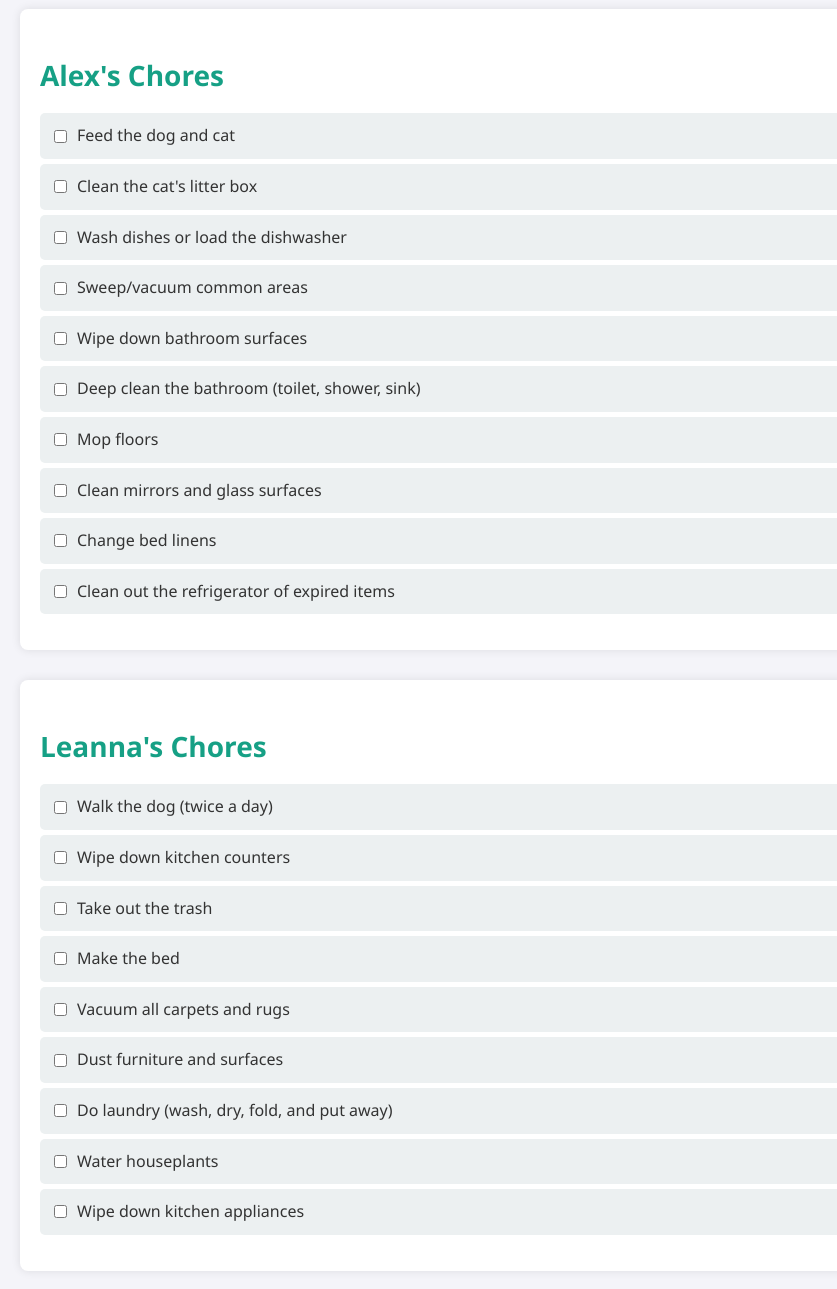
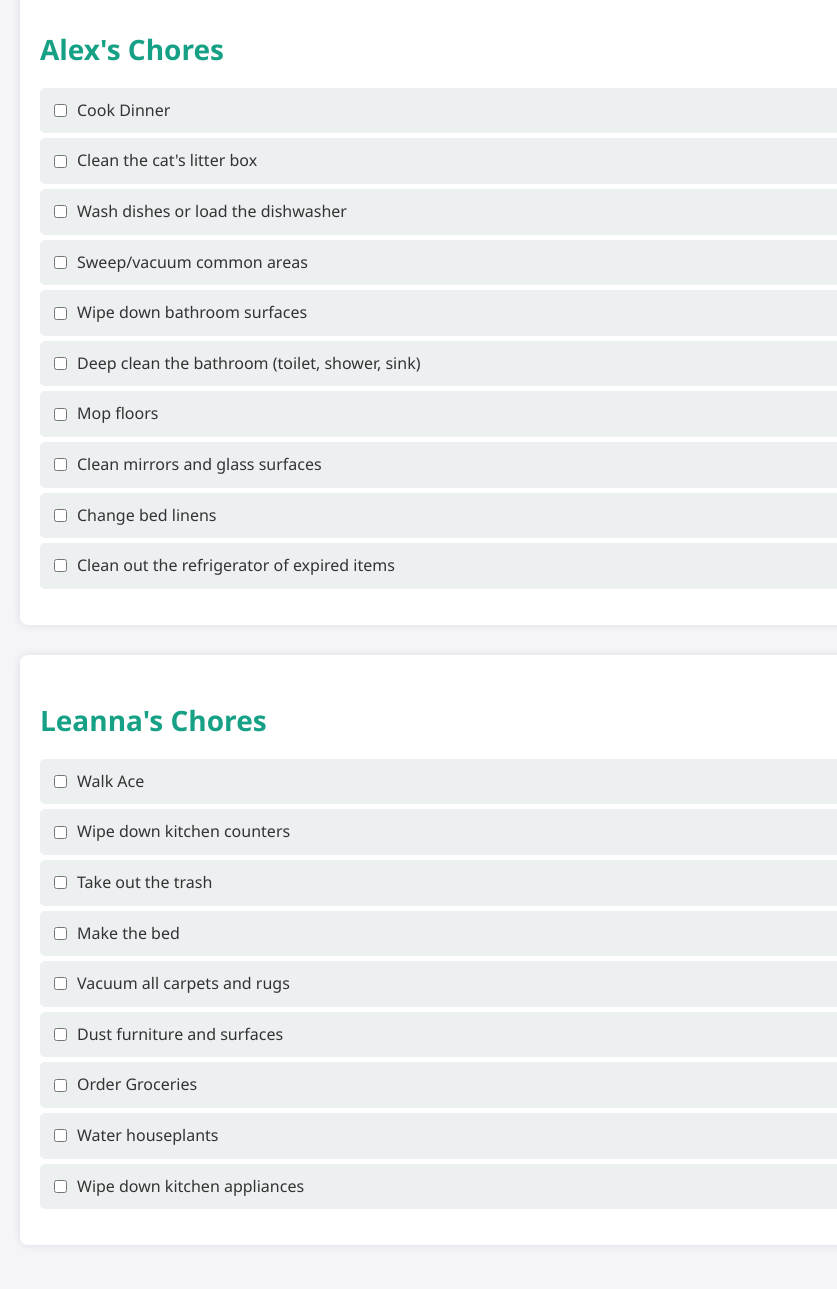
Before and after one commit to leannarpfeffer/chores, a plain HTML site: page index.html in a window 1280 px wide. Shown: the part 147-1436 px from the top of the page, without its empty margins (0-837 px from the left). Drawn offline with Linux system fonts and the light colour scheme.

Commit message:
Update index.html

```diff
--- a/index.html
+++ b/index.html
@@ -1,4 +1,4 @@
-<!DOCTYPE html>p
+<!DOCTYPE html>
 <html lang="en">
 <head>
     <meta charset="UTF-8">
@@ -71,8 +71,8 @@
 
     <script>
         const dailyChores = [
-            "Feed the dog and cat",
-            "Walk the dog (twice a day)",
+            "Cook Dinner",
+            "Walk Ace",
             "Clean the cat's litter box",
             "Wipe down kitchen counters",
             "Wash dishes or load the dishwasher",
@@ -88,7 +88,7 @@
             "Mop floors",
             "Dust furniture and surfaces",
             "Clean mirrors and glass surfaces",
-            "Do laundry (wash, dry, fold, and put away)",
+            "Order Groceries",
             "Change bed linens",
             "Water houseplants",
             "Clean out the refrigerator of expired items",
```
